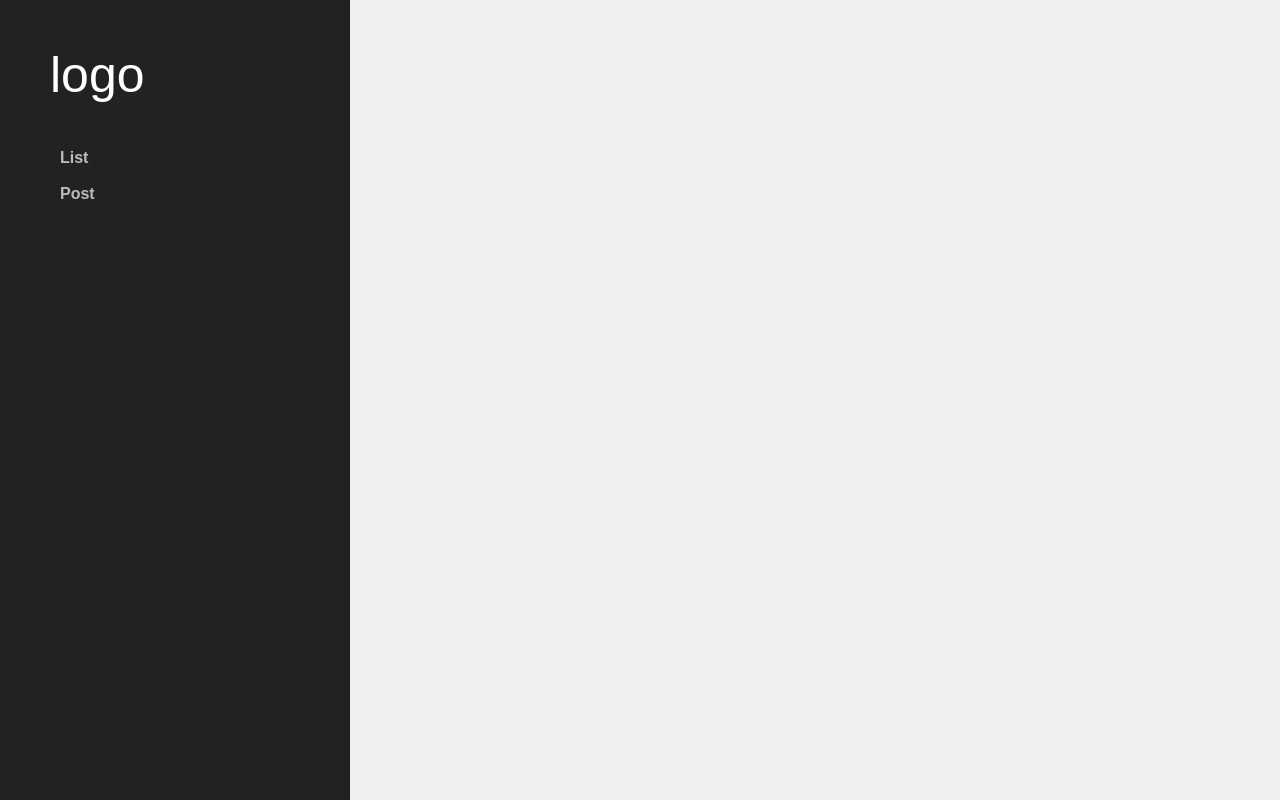
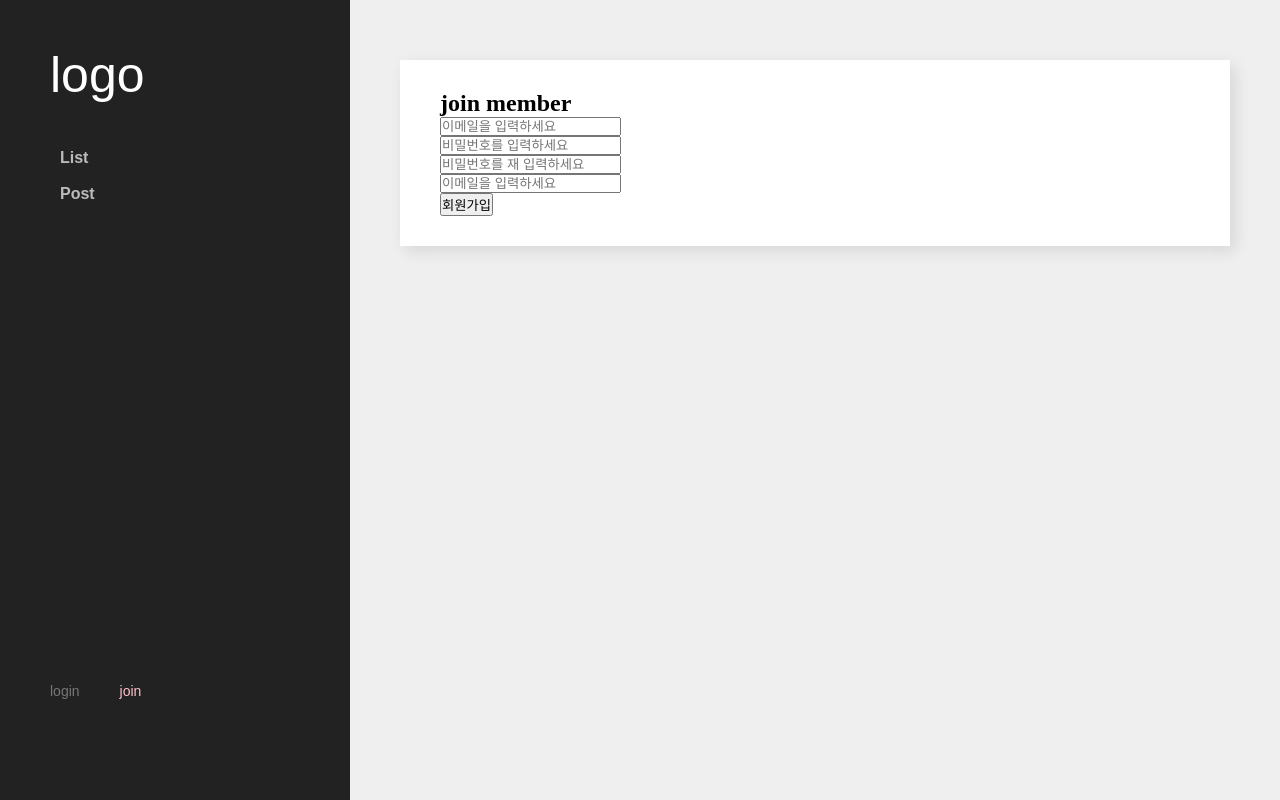
Before and after one commit to EuraKo/react-node, a React (Create React App) app in the folder react/: page /join in a window 1280 px wide. Before the commit this address had no page. Built offline with nearby package versions, Linux system fonts and the light colour scheme.

Commit message:
회원가입 컴포넌트 추가

```diff
--- a/react/src/App.js
+++ b/react/src/App.js
@@ -5,6 +5,8 @@ import List from './component/post/List';
 import Post from './component/post/Post';
 import Detail from './component/post/Detail';
 import Edit from './component/post/Edit';
+import Login from './component/user/Login';
+import Join from './component/user/Join';
 
 import './scss/style.scss';
 
@@ -19,6 +21,9 @@ function App() {
 				{/* :postNum은 postNum을 주소에 전달한다는 뜻 */}
 				<Route path='/post/:postNum' element={<Detail />} />
 				<Route path='/edit/:postNum' element={<Edit />} />
+
+				<Route path='/login' element={<Login />} />
+				<Route path='/join' element={<Join />} />
 			</Routes>
 		</>
 	);
--- a/react/src/component/Header.js
+++ b/react/src/component/Header.js
@@ -10,6 +10,15 @@ function Header() {
 				<NavLink to='/list'> List </NavLink>
 				<NavLink to='/post'> Post</NavLink>
 			</nav>
+
+			<ul id='util'>
+				<li>
+					<NavLink to='/login'>login</NavLink>
+				</li>
+				<li>
+					<NavLink to='/join'>join</NavLink>
+				</li>
+			</ul>
 		</header>
 	);
 }
--- a/react/src/component/user/Join.js
+++ b/react/src/component/user/Join.js
@@ -2,7 +2,50 @@ import { useState } from 'react';
 import { useNavigate } from 'react-router-dom';
 
 function Join() {
-	return <div>Join</div>;
+	const navigate = useNavigate();
+	const [email, setEmail] = useState('');
+	const [pw1, setPw1] = useState('');
+	const [pw2, setPw2] = useState('');
+	const [name, setName] = useState('');
+
+	return (
+		<section id='join'>
+			<div className='inner'>
+				<article>
+					<h2>join member</h2>
+					<input
+						type='email'
+						value={email}
+						placeholder='이메일을 입력하세요'
+						onChange={(e) => setEmail(e.target.value)}
+					/>
+					<br />
+					<input
+						type='password'
+						value={pw1}
+						placeholder='비밀번호를 입력하세요'
+						onChange={(e) => setPw1(e.target.value)}
+					/>
+					<br />
+					<input
+						type='password'
+						value={pw2}
+						placeholder='비밀번호를 재 입력하세요'
+						onChange={(e) => setPw2(e.target.value)}
+					/>
+					<br />
+					<input
+						type='text'
+						value={name}
+						placeholder='이메일을 입력하세요'
+						onChange={(e) => setName(e.target.value)}
+					/>
+					<br />
+					<button>회원가입</button>
+				</article>
+			</div>
+		</section>
+	);
 }
 
 export default Join;
--- a/react/src/component/user/Login.js
+++ b/react/src/component/user/Login.js
@@ -8,6 +8,7 @@ function Login() {
 
 	return (
 		<section id='login'>
+			<div className='inner'>
 				<article>
 					<div className='inner'>
 						<h2>Login</h2>
@@ -35,6 +36,7 @@ function Login() {
 						</button>
 					</div>
 				</article>
+			</div>
 		</section>
 	);
 }
--- a/react/src/scss/style.scss
+++ b/react/src/scss/style.scss
@@ -27,6 +27,22 @@
 
 				&.active {
 					color: hotpink;
+				}
+			}
+		}
+		#util {
+			position: absolute;
+			bottom: 100px;
+			left: 50px;
+			li {
+				float: left;
+				margin-right: 40px;
+				a {
+					font: 14px/1 sans-serif;
+					color: #777;
+					&.active {
+						color: pink;
+					}
 				}
 			}
 		}
```
Lines whose indentation alone changed are shown as unchanged.
